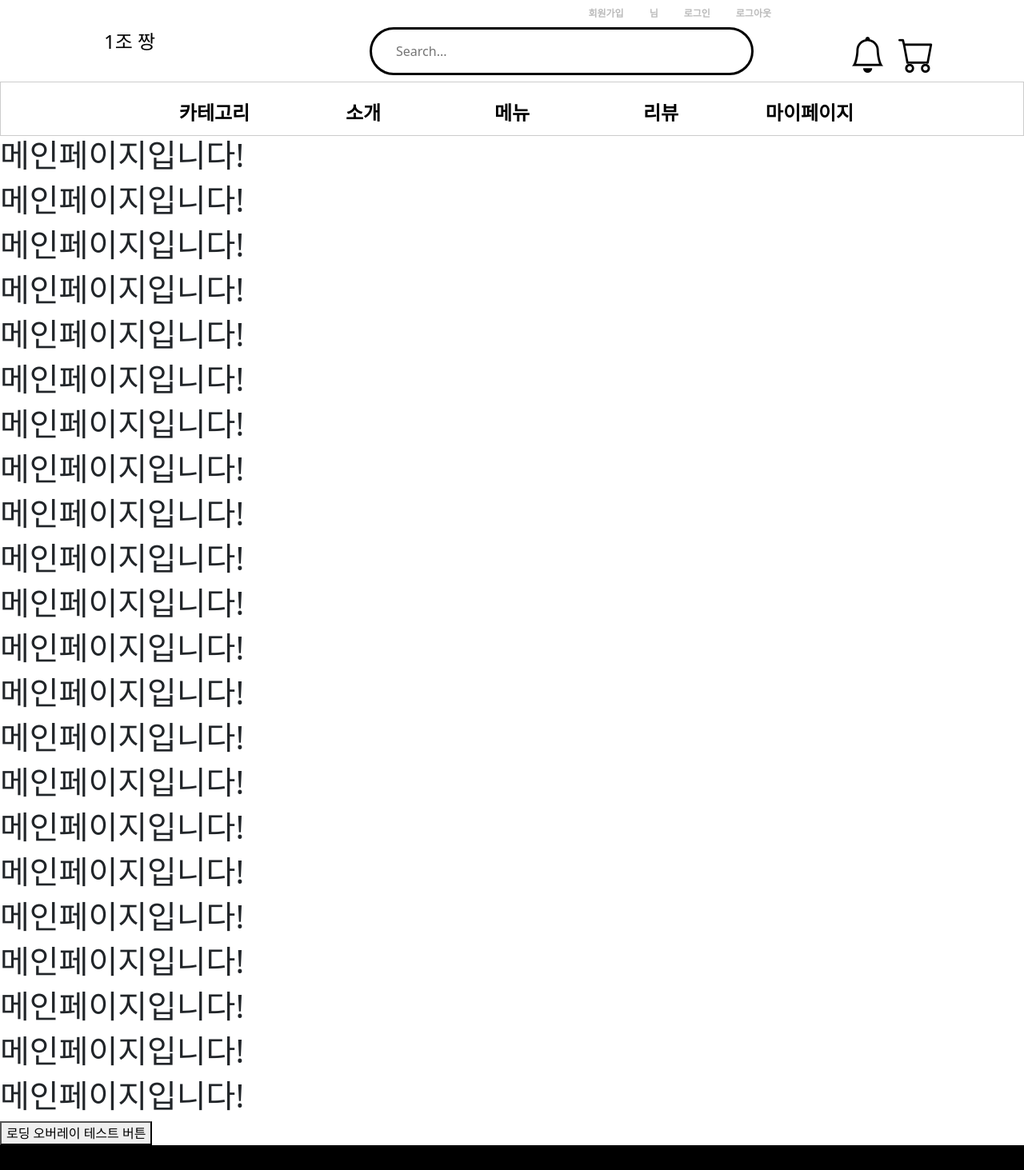
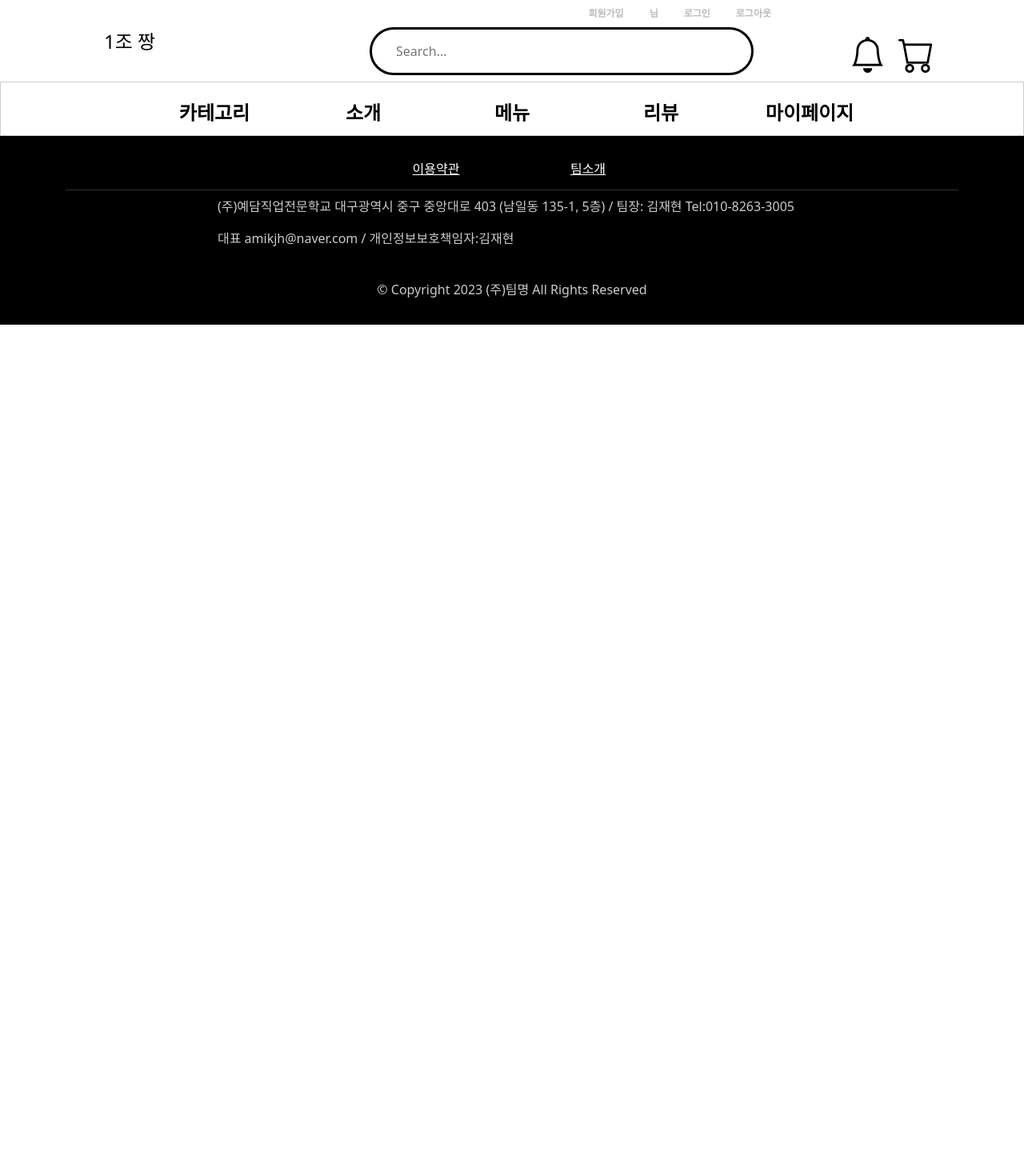
Before and after one commit to jaehyeon112/real_final_1, a Vue app in the folder client/: page / in a window 1280 px wide. Shown: the top 1463 px of the page at 80% size. After the commit the page ends 800 px from the top, so only its background shows below. Built offline with nearby package versions, Linux system fonts and the light colour scheme.

Commit message:
채현작업

```diff
--- /dev/null
+++ b/client/src/components/OrderAddrInfo.vue
@@ -0,0 +1,10 @@
+<template>
+    <div>
+        <h1>배송지정보</h1>
+    </div>
+</template>
+<script>
+export default {
+	name: 'OrderAddrInfo',
+};
+</script>
--- /dev/null
+++ b/client/src/components/OrderProdInfo.vue
@@ -0,0 +1,10 @@
+<template>
+    <div>
+        <h1>상품정보</h1>
+    </div>
+</template>
+<script>
+export default {
+	name: 'OrderProdInfo',
+};
+</script>
--- /dev/null
+++ b/client/src/components/OrderUserInfo.vue
@@ -0,0 +1,10 @@
+<template>
+    <div>
+        <h1>주문자정보</h1>
+    </div>
+</template>
+<script>
+export default {
+	name: 'OrderUserInfo',
+};
+</script>
--- a/client/src/layouts/MainHeader.vue
+++ b/client/src/layouts/MainHeader.vue
@@ -39,7 +39,7 @@
             <i class="bi bi-bell"></i>
           </router-link>
           <span style="color: #fff">　</span>
-          <router-link to="/">
+          <router-link to="/CartList">
             <i class="bi bi-cart"> </i>
           </router-link>
         </div>
--- a/client/src/router/user.js
+++ b/client/src/router/user.js
@@ -1,9 +1,21 @@
 import main from "@/views/MainHome.vue";
+import cartList from "@/views/CartList.vue";
+import orderList from "@/views/OrderList.vue";
+
 export default{
     path: "/",
     name: "main",
     component: main,
     children : [
-
-    ]
+      {
+        path: "cartList",
+        name: "cartList",
+        component: cartList,
+      },
+      {
+        path: "orderList",
+        name: "orderList",
+        component: orderList,
+      }
+    ],
   }
--- /dev/null
+++ b/client/src/views/CartList.vue
@@ -0,0 +1,7 @@
+<template>
+    <div>
+        <h1>장바구니</h1>
+    </div>
+</template>
+<script>
+</script>
--- a/client/src/views/MainHome.vue
+++ b/client/src/views/MainHome.vue
@@ -1,34 +1,11 @@
-
-
-
 <template>
+  <div>
   <Header/>
   <div>
-    <h1>메인페이지입니다!</h1>
-    <h1>메인페이지입니다!</h1>
-    <h1>메인페이지입니다!</h1>
-    <h1>메인페이지입니다!</h1>
-    <h1>메인페이지입니다!</h1>
-    <h1>메인페이지입니다!</h1>
-    <h1>메인페이지입니다!</h1>
-    <h1>메인페이지입니다!</h1>
-    <h1>메인페이지입니다!</h1>
-    <h1>메인페이지입니다!</h1>
-    <h1>메인페이지입니다!</h1>
-    <h1>메인페이지입니다!</h1>
-    <h1>메인페이지입니다!</h1>
-    <h1>메인페이지입니다!</h1>
-    <h1>메인페이지입니다!</h1>
-    <h1>메인페이지입니다!</h1>
-    <h1>메인페이지입니다!</h1>
-    <h1>메인페이지입니다!</h1>
-    <h1>메인페이지입니다!</h1>
-    <h1>메인페이지입니다!</h1>
-    <h1>메인페이지입니다!</h1>
-    <h1>메인페이지입니다!</h1>
-    <button @click="clickEvent">로딩 오버레이 테스트 버튼</button>
+    <router-view/>
   </div>
   <Footer/>
+</div>
 </template>
 
 <script>
--- /dev/null
+++ b/client/src/views/OrderList.vue
@@ -0,0 +1,26 @@
+<template>
+    <div>
+        <h1>주문서</h1>
+        <OrderProdInfo/>
+        <OrderUserInfo/>
+        <OrderAddrInfo/>
+    </div>
+</template>
+<script>
+import OrderProdInfo from '../components/OrderProdInfo.vue';
+import OrderUserInfo from '../components/OrderUserInfo.vue';
+import OrderAddrInfo from '../components/OrderAddrInfo.vue';
+
+
+export default {
+  name: 'OrderList',
+  components: {
+    OrderProdInfo, // 상품정보
+    OrderUserInfo, // 주문자정보
+    OrderAddrInfo // 배송지정보
+  },
+  data() {
+    return {};
+  },
+};
+</script>
```
